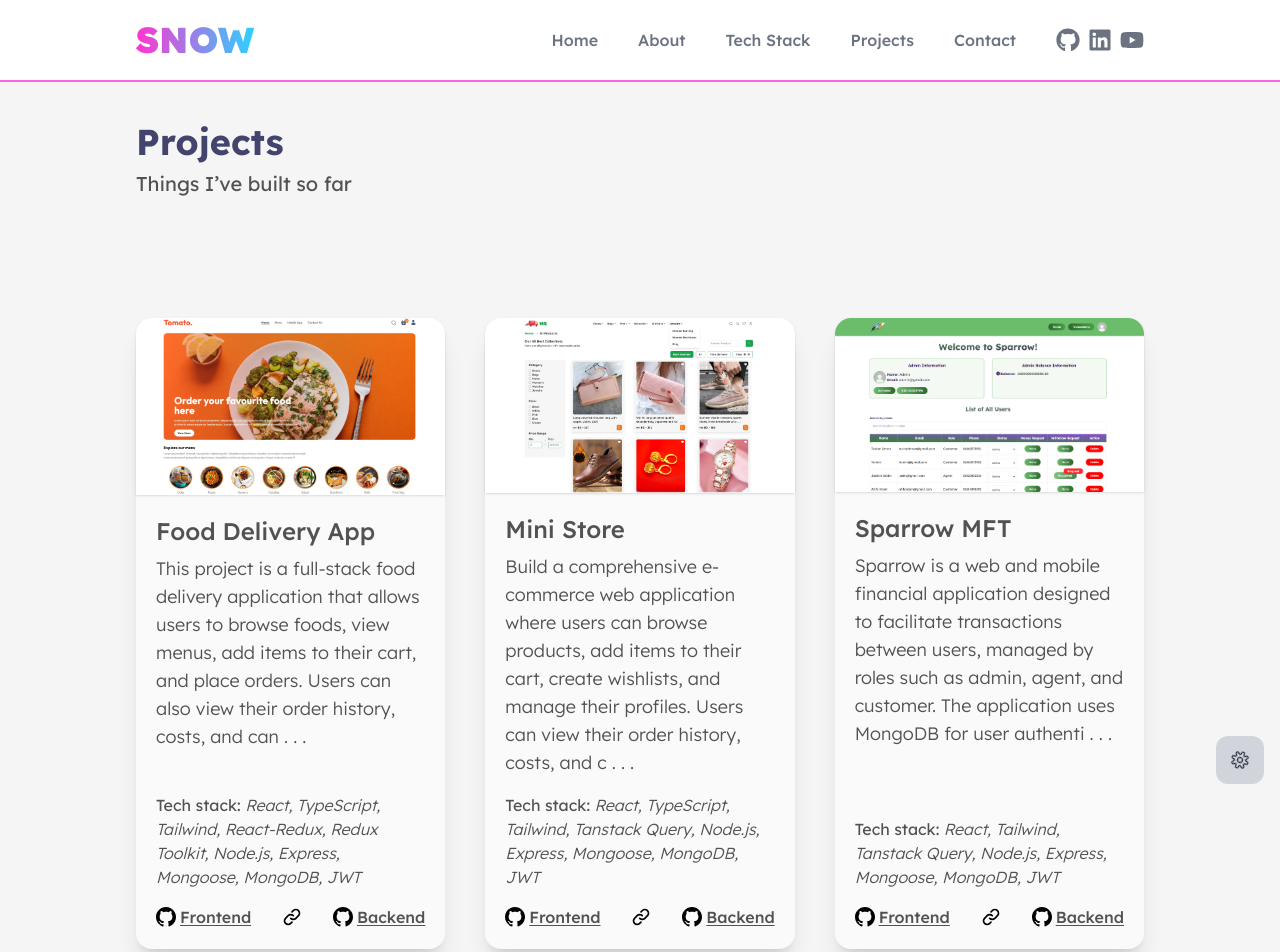
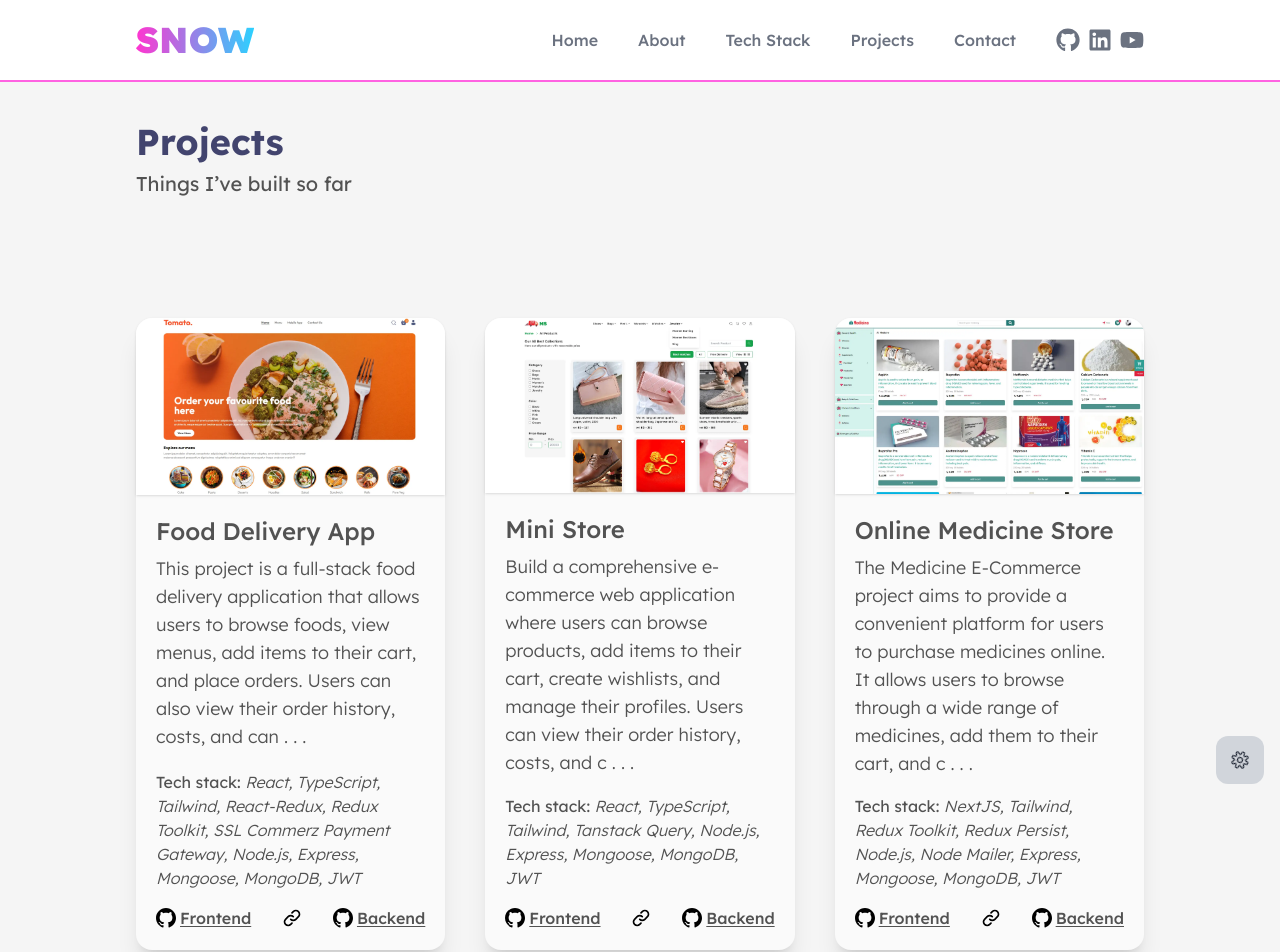
Before and after one commit to tushar-454/nextjs-portfolio, a Next.js app: page /projects in a window 1280 px wide. Shown: the top 952 px of the page. Built offline with nearby package versions, Linux system fonts and the light colour scheme.

Commit message:
feat: Add Online Medicine Store project with details and links

```diff
--- a/src/Data/projects.ts
+++ b/src/Data/projects.ts
@@ -1,4 +1,5 @@
 import foodDeliveryThumb from '@/assets/foodDeliveryThumb.webp';
+import medicineStoreThumb from '@/assets/medicineStoreThumb.webp';
 import ministoreThumb from '@/assets/mini-store.webp';
 import newforgeThumb from '@/assets/newforgeThumb.webp';
 import pulsepointThumb from '@/assets/pulsepointThumb.webp';
@@ -27,6 +28,7 @@ const projectsDatabase: ProjectData[] = [
       ' Tailwind',
       ' React-Redux',
       ' Redux Toolkit',
+      ' SSL Commerz Payment Gateway',
       ' Node.js',
       ' Express',
       ' Mongoose',
@@ -59,6 +61,29 @@ const projectsDatabase: ProjectData[] = [
       live: 'https://mini-store-nine.vercel.app/',
       frontend: 'https://github.com/tushar-454/ecommerce-ms',
       backend: 'https://github.com/tushar-454/ecommerce-ms-backend',
+    },
+  },
+  {
+    thumb: medicineStoreThumb,
+    title: 'Online Medicine Store',
+    description:
+      'The Medicine E-Commerce project aims to provide a convenient platform for users to purchase medicines online. It allows users to browse through a wide range of medicines, add them to their cart, and complete the purchase securely. The frontend is responsible for providing an intuitive user interface that enables users to interact with the platform seamlessly.',
+    techstack: [
+      'NextJS',
+      ' Tailwind',
+      ' Redux Toolkit',
+      ' Redux Persist',
+      ' Node.js',
+      ' Node Mailer',
+      ' Express',
+      ' Mongoose',
+      ' MongoDB',
+      ' JWT',
+    ],
+    links: {
+      live: 'https://healthifyrx.vercel.app/',
+      frontend: 'https://github.com/tushar-454/medicine-e-commerce-frontend',
+      backend: 'https://github.com/tushar-454/medicine-e-commerce-backend',
     },
   },
   {
```
Also changed, not shown: src/assets/medicineStoreThumb.webp (added).
